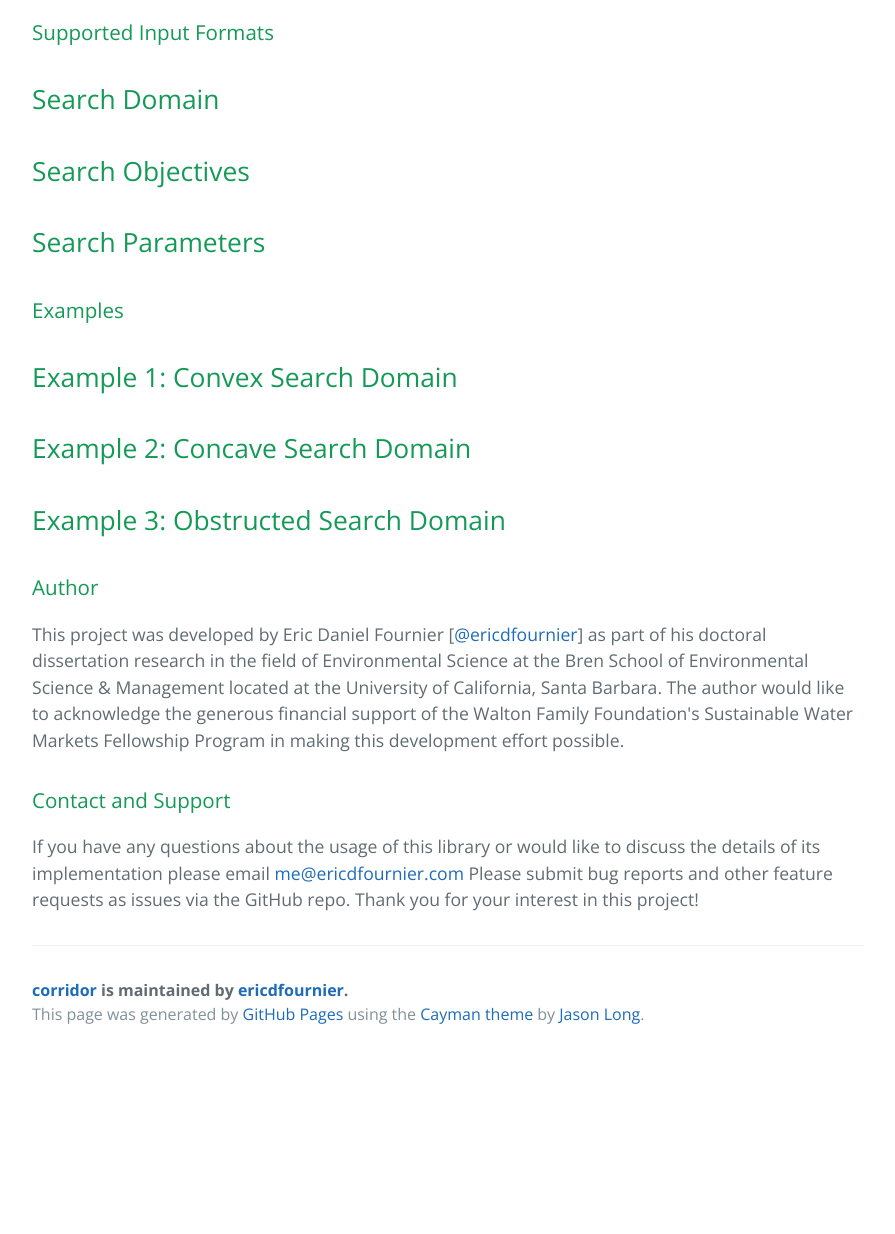
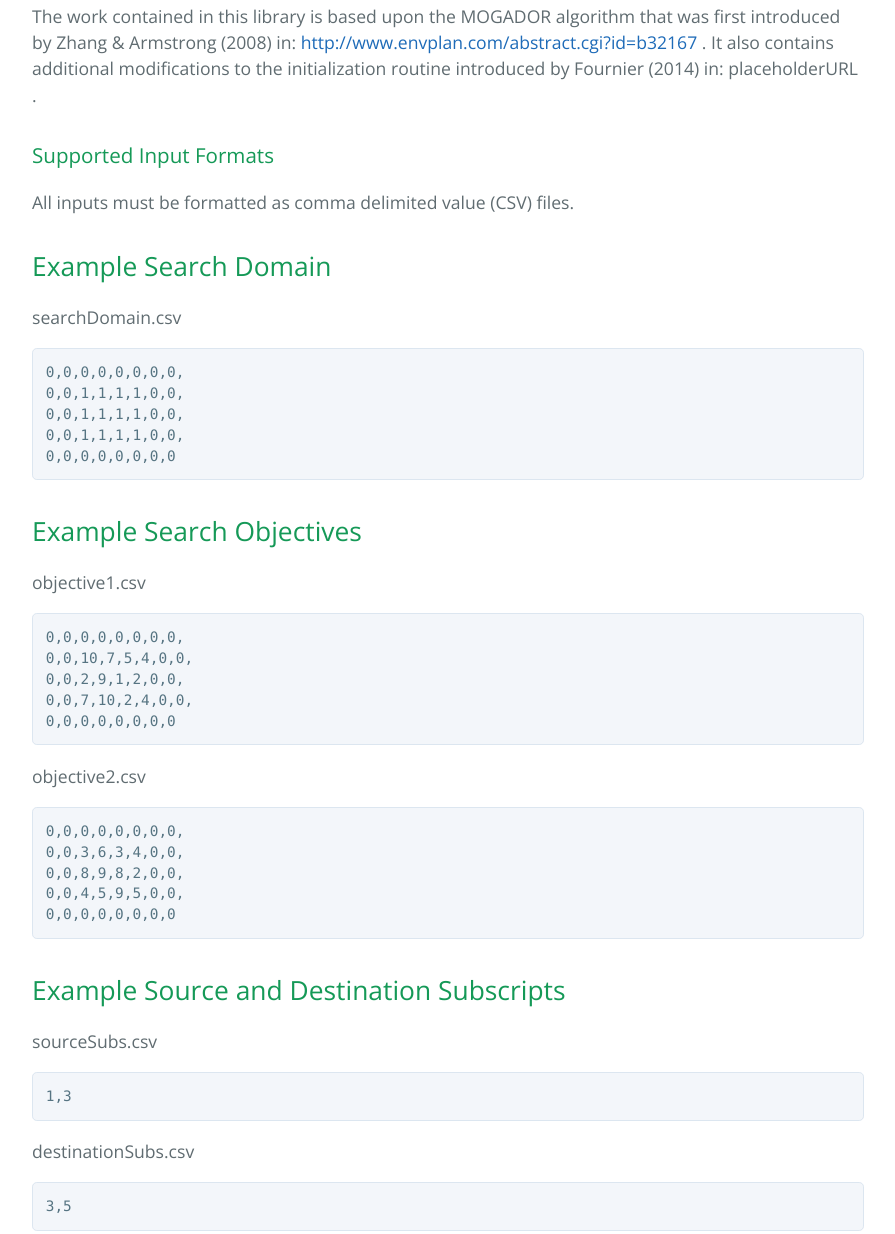
Before and after one commit to ericdfournier/corridor, a plain HTML site: page index.html in a window 1280 px wide. Shown: the part 925-2159 px from the top of the page, without its empty margins (192-1087 px from the left). Before the commit the page ends 1983 px from the top, so only its background shows below. Drawn offline with nearby package versions, Linux system fonts and the light colour scheme.

```diff
--- a/index.html
+++ b/index.html
@@ -35,29 +35,58 @@
 <h3>
 <a id="description" class="anchor" href="#description" aria-hidden="true"><span class="octicon octicon-link"></span></a>Description</h3>
 
+<p>The work contained in this library is based upon the MOGADOR algorithm that was first introduced by Zhang &amp; Armstrong (2008) in: <a href="http://www.envplan.com/abstract.cgi?id=b32167">http://www.envplan.com/abstract.cgi?id=b32167</a> . It also contains additional modifications to the initialization routine introduced by Fournier (2014) in: placeholderURL . </p>
+
 <h3>
 <a id="supported-input-formats" class="anchor" href="#supported-input-formats" aria-hidden="true"><span class="octicon octicon-link"></span></a>Supported Input Formats</h3>
 
-<h2>
-<a id="search-domain" class="anchor" href="#search-domain" aria-hidden="true"><span class="octicon octicon-link"></span></a>Search Domain</h2>
+<p>All inputs must be formatted as comma delimited value (CSV) files. </p>
 
 <h2>
-<a id="search-objectives" class="anchor" href="#search-objectives" aria-hidden="true"><span class="octicon octicon-link"></span></a>Search Objectives</h2>
+<a id="example-search-domain" class="anchor" href="#example-search-domain" aria-hidden="true"><span class="octicon octicon-link"></span></a>Example Search Domain</h2>
+
+<p>searchDomain.csv</p>
+
+<pre><code>0,0,0,0,0,0,0,0,
+0,0,1,1,1,1,0,0,
+0,0,1,1,1,1,0,0,
+0,0,1,1,1,1,0,0,
+0,0,0,0,0,0,0,0
+</code></pre>
 
 <h2>
-<a id="search-parameters" class="anchor" href="#search-parameters" aria-hidden="true"><span class="octicon octicon-link"></span></a>Search Parameters</h2>
+<a id="example-search-objectives" class="anchor" href="#example-search-objectives" aria-hidden="true"><span class="octicon octicon-link"></span></a>Example Search Objectives</h2>
 
-<h3>
-<a id="examples" class="anchor" href="#examples" aria-hidden="true"><span class="octicon octicon-link"></span></a>Examples</h3>
+<p>objective1.csv</p>
+
+<pre><code>0,0,0,0,0,0,0,0,
+0,0,10,7,5,4,0,0,
+0,0,2,9,1,2,0,0,
+0,0,7,10,2,4,0,0,
+0,0,0,0,0,0,0,0
+</code></pre>
+
+<p>objective2.csv</p>
+
+<pre><code>0,0,0,0,0,0,0,0,
+0,0,3,6,3,4,0,0,
+0,0,8,9,8,2,0,0,
+0,0,4,5,9,5,0,0,
+0,0,0,0,0,0,0,0
+</code></pre>
 
 <h2>
-<a id="example-1-convex-search-domain" class="anchor" href="#example-1-convex-search-domain" aria-hidden="true"><span class="octicon octicon-link"></span></a>Example 1: Convex Search Domain</h2>
+<a id="example-source-and-destination-subscripts" class="anchor" href="#example-source-and-destination-subscripts" aria-hidden="true"><span class="octicon octicon-link"></span></a>Example Source and Destination Subscripts</h2>
 
-<h2>
-<a id="example-2-concave-search-domain" class="anchor" href="#example-2-concave-search-domain" aria-hidden="true"><span class="octicon octicon-link"></span></a>Example 2: Concave Search Domain</h2>
+<p>sourceSubs.csv</p>
 
-<h2>
-<a id="example-3-obstructed-search-domain" class="anchor" href="#example-3-obstructed-search-domain" aria-hidden="true"><span class="octicon octicon-link"></span></a>Example 3: Obstructed Search Domain</h2>
+<pre><code>1,3
+</code></pre>
+
+<p>destinationSubs.csv</p>
+
+<pre><code>3,5
+</code></pre>
 
 <h3>
 <a id="author" class="anchor" href="#author" aria-hidden="true"><span class="octicon octicon-link"></span></a>Author</h3>
```
Also changed, not shown: params.json (+1 -1 lines).
